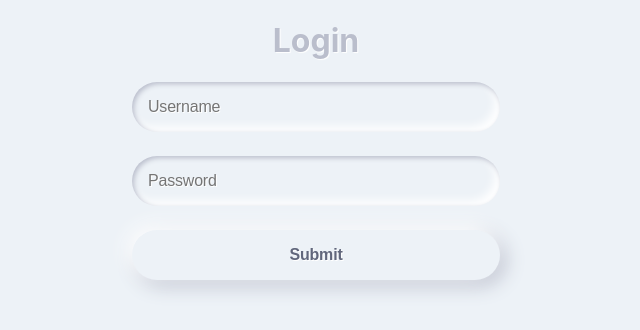
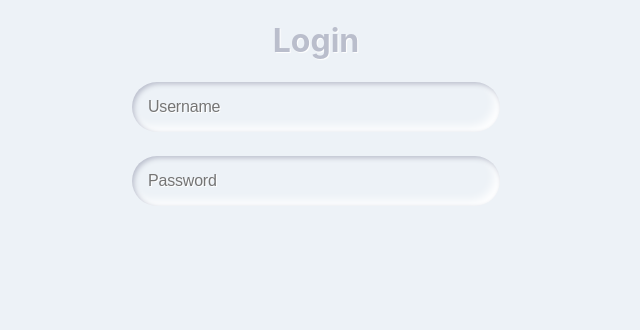
Before and after one commit to study-hary-id/react-message-app, a React (Create React App) app: page / in a window 1280 px wide. Shown: the top 330 px of the page, without its empty margins (324-964 px from the left). Built offline with nearby package versions, Linux system fonts and the light colour scheme.

Commit message:
Add isValid state for login validation

```diff
--- a/src/components/pages/login.js
+++ b/src/components/pages/login.js
@@ -4,6 +4,8 @@ function Login() {
   document.title = "Login";
   const [username, setUsername] = useState("");
   const [password, setPassword] = useState("");
+  const [isValid, setIsValid] = useState(false);
+
 
   const handleUsernameChange = e => {
     e.preventDefault();
@@ -26,7 +28,12 @@ function Login() {
         <label>
           <input type="password" placeholder="Password" onChange={handlePasswordChange} />
         </label>
-        <input type="submit" name="Submit" className="btn" />
+        <input
+          type="submit"
+          name="Submit"
+          className="btn"
+          style={isValid ? {} : { display: "none" }}
+        />
       </form>
     </div>
   );
```
